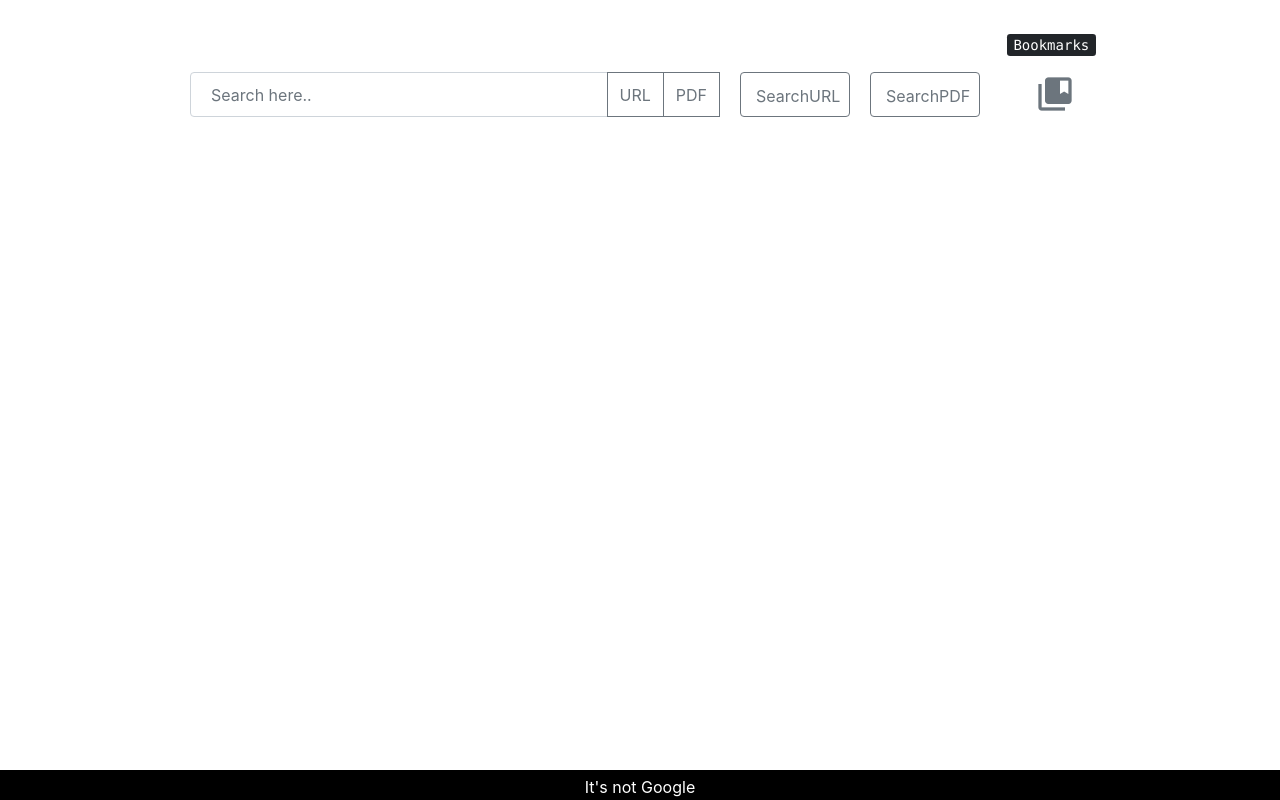
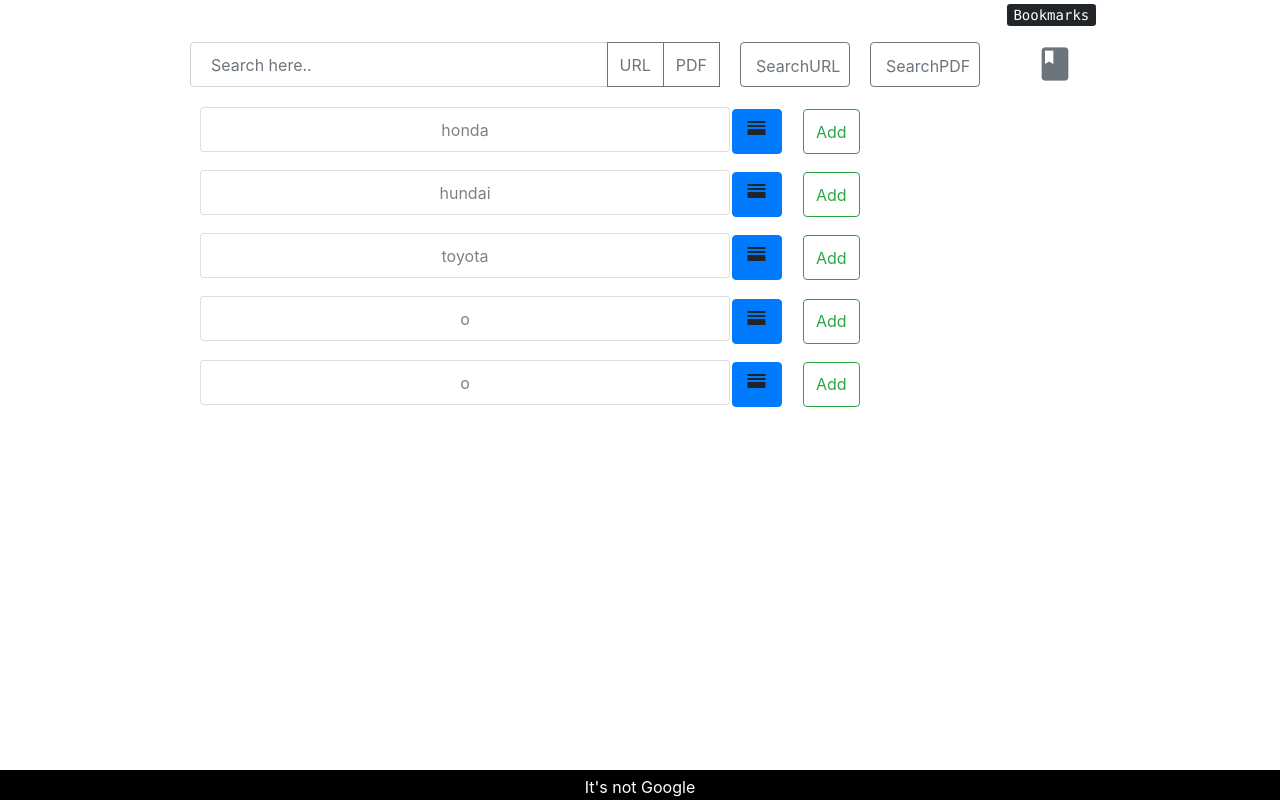
Before and after one commit to himesh257/Search-Engine, a Flask app: page / in a window 1280 px wide. Run offline with Flask 2, Linux system fonts and the light colour scheme; some libraries are stand-ins or nearby versions.

Commit message:
remaining: card content

```diff
--- a/main.py
+++ b/main.py
@@ -70,8 +70,8 @@
 def mainPage():
     print("im at mainpage")
     a = request.args.get('a')
-    return render_template("main.html", results = [], url = [], c = 0)
-    #return render_template("main.html", results = carss, url = url, c = len(carss))
+    #return render_template("main.html", results = [], url = [], c = 0)
+    return render_template("main.html", results = carss, url = url, c = len(carss))
 
 @app.route('/bucketList', methods=['GET','POST'])
 def bucketLists():
--- a/static/css/main.css
+++ b/static/css/main.css
@@ -1,6 +1,17 @@
-body{
+html,body{
   padding-top: 30px;
+  margin:0;
+  padding:0;
   /*background-image: url('/static/img/bg.jpg')*/
+}
+
+html{
+    position:relative;
+    min-height:100%;
+}
+
+.pg{
+    margin-bottom:100px;
 }
 
 footer {
@@ -11,7 +22,7 @@
     padding: 5px 5px 5px 5px;
     background-color: black;
     height:30px;
-    position: fixed;
+    position: absolute;
     bottom: 0;
 }
 
@@ -58,13 +69,21 @@
     padding-top: 2px;
 }
 
+.glyphicon.glyphicon-th-list{
+    height: 80px;
+}
+
+.btn.btn-primary{
+    margin-left: -3px;
+    height: 45px;
+}
+
 .input-group{
   width: 900px;
   height: 45px;
   margin: 0 auto;
   margin-bottom: 20px;
 }
-
 
 #cards{
   text-align: center;
@@ -74,12 +93,19 @@
   margin-left: 280px;
 }
 
+.card.card-body {
+    height: 90px;
+    margin-top: 2px;
+    margin-bottom:2px;
+}
+
 .card{
   text-align: center;
   width: 530px;
   display: inline-block;
   height: 45px;
-  margin-bottom: 10px;
+  margin-bottom: 0px;
+  margin-top: 0px;
   margin-left: 200px;
 }
 
--- a/templates/main.html
+++ b/templates/main.html
@@ -12,33 +12,48 @@
 
     </head>
     <body>
+        <div class="pg">
         <p id="blText"><kbd> Bookmarks </kbd></p>
         <div class="input-group">
 
             <input id="search" type="text" class="form-control" placeholder="Search here.." aria-label="Recipient's username" aria-describedby="basic-addon2">
             <div class="input-group-append">
-
                 <button class="btn btn-outline-secondary" id="url" type="button">URL</button>
                 <button class="btn btn-outline-secondary" id="pdf" type="button">PDF</button>
                 <a href="{{ url_for('urls')}}"><button class="btn btn-outline-secondary" id="urls" type="button">SearchURL</button></a>
                 <!--button class="btn btn-outline-secondary" id="urls" type="button">SearchURL</button-->
                 <a href="{{ url_for('pdfs')}}"><button class="btn btn-outline-secondary" id="pdfs" type="button">SearchPDF</button></a>
-                <a href="{{ url_for('bucketLists') }}" id="blPage"><button class="btn btn-outline-secondary" id="bl" type="button"><i class="material-icons" style="font-size:40px">collections_bookmark</i></button></a>
+                <a href="{{ url_for('bucketLists') }}" id="blPage"><button class="btn btn-outline-secondary" id="bl" type="button"><i class="material-icons" style="font-size:40px">book</i></button></a>
             </div>
         </div>
             {%for i in range(0, c)%}
                 {% if (results[i] != "") and (results != []) %}
-                    <div class="card">
-                        <div class="card-body">
-                            <a id=link{{i}} class="searchRes" href={{url[i]}} target="_blank"><span>{{ results[i] }}</span></a>
+                        <p>
+                          <div class="card">
+                            <div class="card-body">
+                                <a id=link{{i}} class="searchRes" href={{url[i]}} target="_blank"><span>{{ results[i] }}</span></a>
+                            </div>
+                            </div>
+                            <a class="btn btn-primary" type="button" data-toggle="collapse" data-target="#collapseExample{{i}}" aria-expanded="false" aria-controls="collapseExample">
+                                <i class="material-icons">
+                                    horizontal_split
+                                </i>
+                            </a>
+                            <button id=addBtn{{i}} type=button class="btn btn-outline-success">Add</button>
+
+                        </p>
+                        <div class="collapse" id="collapseExample{{i}}">
+                          <div class="card card-body">
+                            Anim pariatur cliche reprehenderit, enim eiusmod high life accusamus terry richardson ad squid. Nihil anim keffiyeh helvetica, craft beer labore wes anderson cred nesciunt sapiente ea proident.
+                          </div>
                         </div>
-                    </div>
-                    <button id=addBtn{{i}} type=button class="btn btn-outline-success">Add</button>
+
                 {% endif %}
             {%endfor%}
                 <footer class="page-footer">
                     <div> It's not Google </div>
                 </footer>
+        </div>
         <script>
             var btns = document.getElementsByClassName('btn btn-outline-success');
             var c = true;
```
